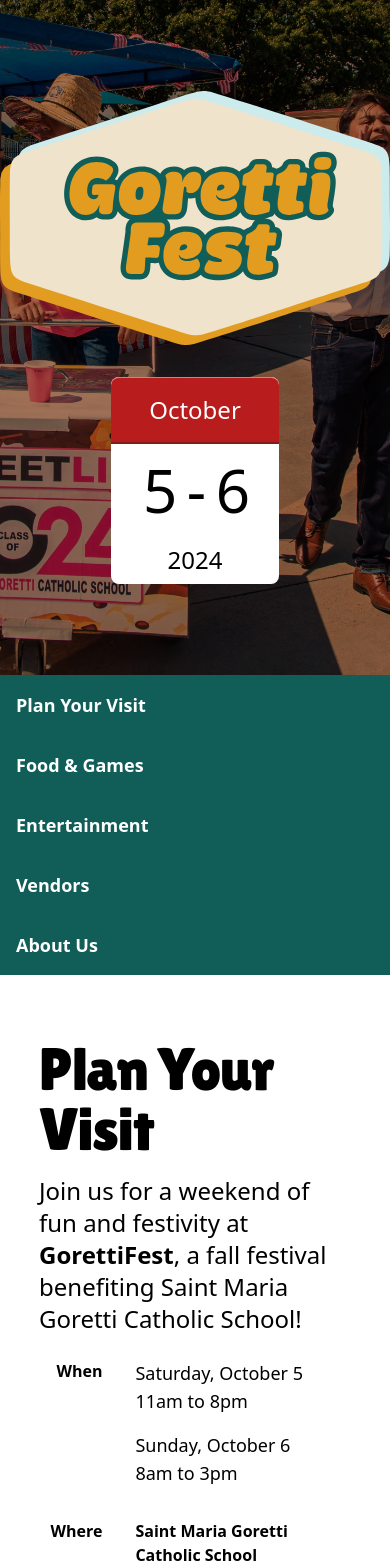
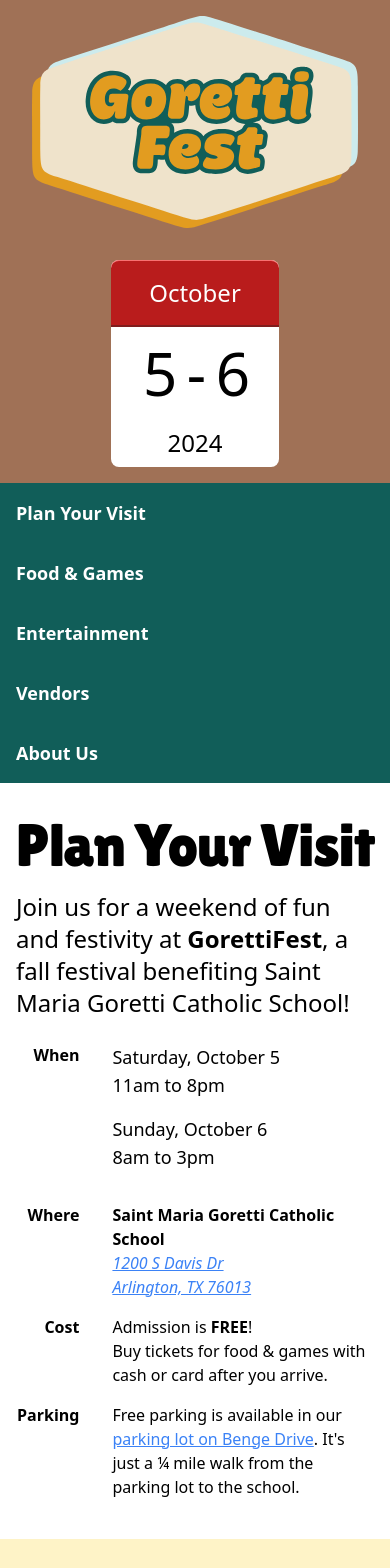
Before and after one commit to ktbartholomew/gorettifest.com, a Next.js app: page / in a window 390 px wide. Shown: the top 1568 px of the page. Built offline with nearby package versions, Linux system fonts and the light colour scheme.

Commit message:
improve mobile styles

```diff
--- a/app/page.module.css
+++ b/app/page.module.css
@@ -30,8 +30,11 @@
 }
 
 .pageSection {
-  @apply py-16;
-  @apply max-w-[80vw];
+  @apply px-4;
+  @apply py-8;
+  @apply md:px-0;
+  @apply md:py-16;
+  @apply md:max-w-[80vw];
   @apply mx-auto;
 }
 
@@ -39,7 +42,8 @@
   @apply grid;
   @apply md:grid-cols-2;
   @apply gap-8;
-  @apply gap-y-32;
+  @apply gap-y-16;
+  @apply md:gap-y-32;
 }
 
 .photoWithBorder {
--- a/app/page.tsx
+++ b/app/page.tsx
@@ -38,8 +38,8 @@
 export default function Home() {
   return (
     <main>
-      <section className="relative h-[80vh]">
-        <div className="absolute h-full w-full overflow-hidden">
+      <section className="relative p-4 md:p-0 md:h-[80vh]">
+        <div className="hidden md:block absolute h-full w-full overflow-hidden">
           <Image
             className="h-full w-full object-cover"
             src={headerImage.src}
@@ -52,8 +52,8 @@
             blurDataURL={headerImage.blurDataURL}
           />
         </div>
-        <div className="absolute h-full w-full mix-blend-multiply bg-amber-900/70"></div>
-        <div className="flex h-full w-full absolute text-center items-center justify-center">
+        <div className="absolute top-0 left-0 h-full w-full mix-blend-multiply bg-amber-900/70"></div>
+        <div className="z-10 relative flex h-full w-full px-4 md:px-0 md:absolute text-center items-center justify-center">
           <div>
             <Image
               src="/img/goretti-fest-logo.svg"
@@ -169,7 +169,7 @@
               </tbody>
             </table>
           </div>
-          <div className="bg-teal-800 p-8 rounded-2xl">
+          <div className="hidden md:block bg-teal-800 p-8 rounded-2xl">
             <iframe
               src="https://www.google.com/maps/embed?pb=!1m18!1m12!1m3!1d3356.5415387098847!2d-97.12749252363562!3d32.72480818665103!2m3!1f0!2f0!3f0!3m2!1i1024!2i768!4f13.1!3m3!1m2!1s0x864e7d1a02bc13ef%3A0xc77ecf1dab906f16!2sSt%20Maria%20Goretti%20Catholic%20School!5e0!3m2!1sen!2sus!4v1721175085047!5m2!1sen!2sus"
               width="600"
```
